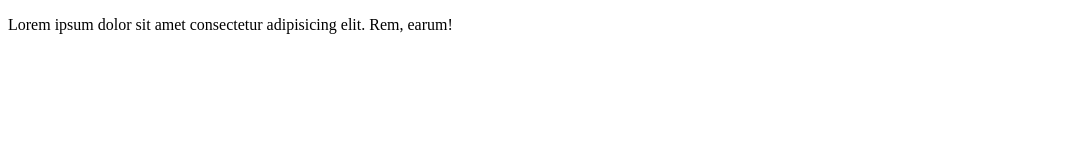
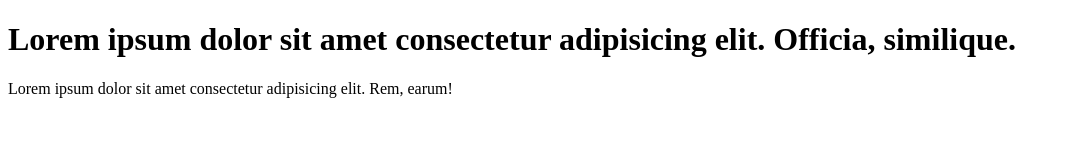
Before and after one commit to bal-alexej/gittest, a plain HTML site: page git_tutorial/work/hello.html in a window 1280 px wide. Shown: the whole page, without its empty margins (0-1070 px from the left). Drawn offline with Linux system fonts and the light colour scheme.

Commit message:
пробую коммит

```diff
--- a/git_tutorial/work/hello.html
+++ b/git_tutorial/work/hello.html
@@ -6,6 +6,7 @@
     <title>проверка git</title>
 </head>
 <body>
+    <h1>Lorem ipsum dolor sit amet consectetur adipisicing elit. Officia, similique.</h1>
      <p>Lorem ipsum dolor sit amet consectetur adipisicing elit. Rem, earum!</p>
 </body>
 </html>
```
